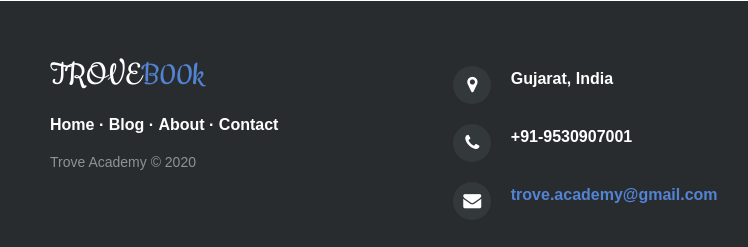
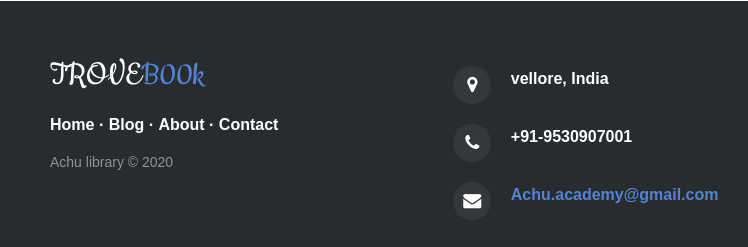
Before and after one commit to MohanaAchuthan30/OnlineLibraryWebsite, a plain HTML site: page index.html in a window 1280 px wide. Shown: the part 3119-3366 px from the top of the page, 0-748 px from the left. Drawn offline with nearby package versions, Linux system fonts and the light colour scheme.

Commit message:
Update index.html

```diff
--- a/index.html
+++ b/index.html
@@ -113,17 +113,17 @@
             <div class="col-sm-6 col-md-4 footer-navigation">
                 <h3><a href="#">TROVE<span>B00k</span></a></h3>
                 <p class="links"><a href="#">Home</a><strong> · </strong><a href="#">Blog</a><strong> · </strong><a href="#">About</a><strong> · </strong><a href="#">Contact</a></p>
-                <p class="company-name">Trove Academy © 2020</p>
+                <p class="company-name">Achu library © 2020</p>
             </div>
             <div class="col-sm-6 col-md-4 footer-contacts">
                 <div><span class="fa fa-map-marker footer-contacts-icon"> </span>
-                    <p>Gujarat, India</p>
+                    <p>vellore, India</p>
                 </div>
                 <div><i class="fa fa-phone footer-contacts-icon"></i>
                     <p class="footer-center-info email text-left"> +91-9530907001</p>
                 </div>
                 <div><i class="fa fa-envelope footer-contacts-icon"></i>
-                    <p> <a href="#" target="_blank">trove.academy@gmail.com</a></p>
+                    <p> <a href="#" target="_blank">Achu.academy@gmail.com</a></p>
                 </div>
             </div>
             <div class="clearfix"></div>
```
